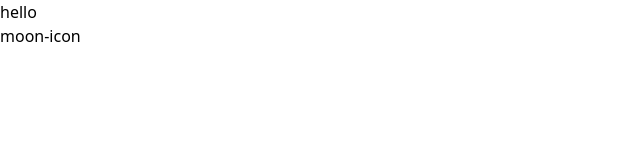
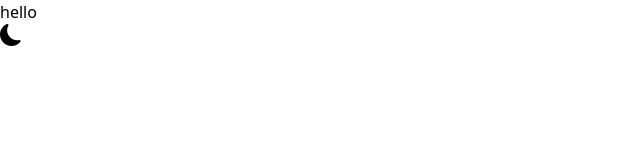
Before and after one commit to pongpatapee/portfolio-website, a React (Create React App) app: page / in a window 1280 px wide. Shown: the top 160 px of the page, without its empty margins (0-640 px from the left). Built offline with nearby package versions, Linux system fonts and the light colour scheme.

Commit message:
added icons for dark/light mode

```diff
--- a/src/App.js
+++ b/src/App.js
@@ -1,4 +1,3 @@
-import './App.css';
 import ThemeBtn from './components/ThemeBtn';
 
 function App() {
--- a/src/components/ThemeBtn.jsx
+++ b/src/components/ThemeBtn.jsx
@@ -1,4 +1,5 @@
 import useDarkMode from "../hooks/useDarkTheme";
+import { BsFillSunFill, BsFillMoonFill } from 'react-icons/bs'
 
 const ThemeBtn = () => {
     const [darkTheme, setDarkTheme] = useDarkMode();
@@ -6,7 +7,7 @@ const ThemeBtn = () => {
 
     return (
         <button onClick={handleMode} className="cursor-pointer">
-            {darkTheme ? 'sun-icon' : 'moon-icon'}
+            {darkTheme ? <BsFillSunFill size={24} /> : <BsFillMoonFill size={22} />}
         </button>
     );
 }
```
Also changed, not shown: src/App.css (deleted).
